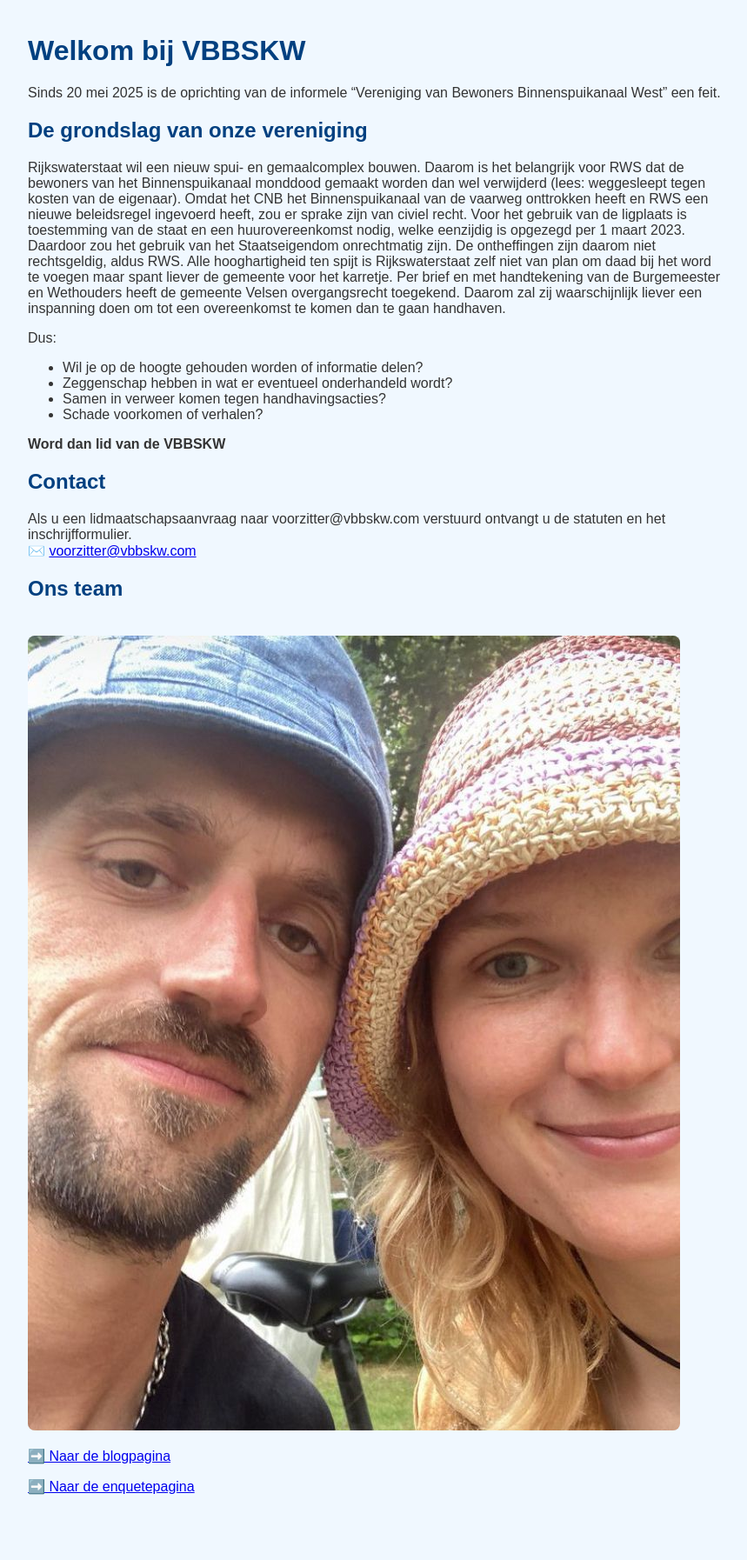
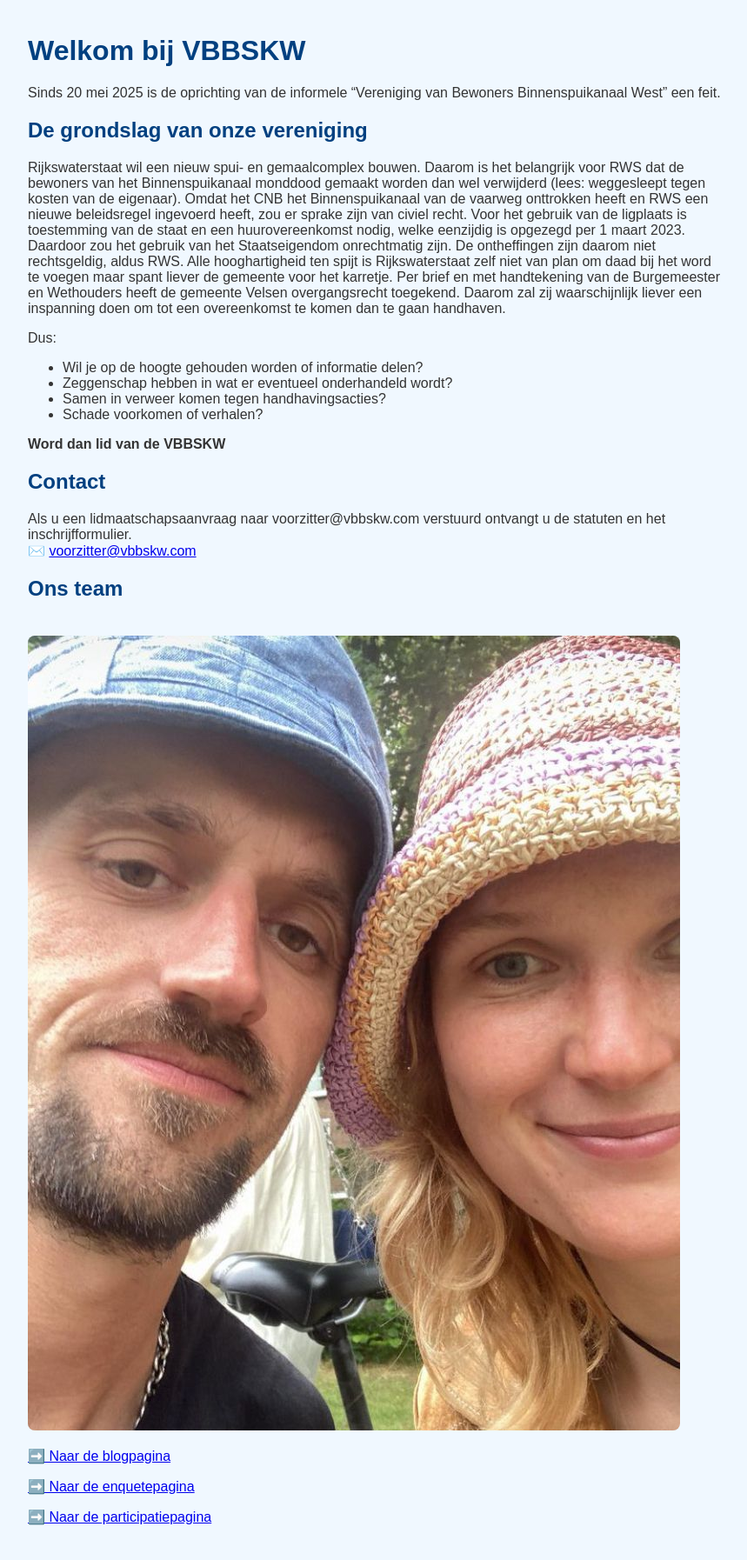
Before and after one commit to Klikblitser/VBBSKW, a Jekyll site: the page index.html, which Jekyll copies as it is, in a window 1280 px wide. Shown: the whole page at 87% size, without its empty margins (208-1067 px from the left). Built offline with Jekyll 4.4.1, drawn with Linux system fonts in a browser that asks for light colours; before the commit the page ends 1759 px from its top, so only the background shows below that.

Commit message:
aanpassing

```diff
--- a/index.html
+++ b/index.html
@@ -62,5 +62,6 @@ Als u een lidmaatschapsaanvraag naar voorzitter@vbbskw.com verstuurd ontvangt u
 
   <p><a href="blog.html">➡️ Naar de blogpagina</a></p>
   <p><a href="enquete.html">➡️ Naar de enquetepagina</a></p>
+  <p><a href="participatie.html">➡️ Naar de participatiepagina</a></p>
 </body>
 </html>
```
